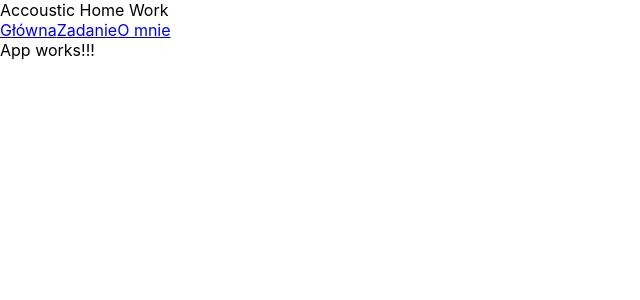
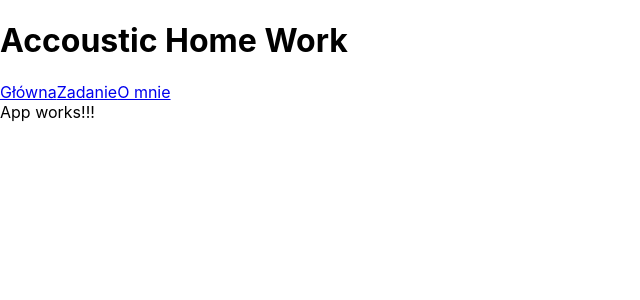
Before and after one commit to tomaszgrabowski/accoustic, a React (Create React App) app: page / in a window 1280 px wide. Shown: the top 300 px of the page, without its empty margins (0-640 px from the left). Built offline with nearby package versions, Linux system fonts and the light colour scheme.

Commit message:
move header from navigation component to own component

```diff
--- a/src/Routes.tsx
+++ b/src/Routes.tsx
@@ -1,17 +1,17 @@
 import React from 'react';
-import { BrowserRouter as Router, Switch, Route } from 'react-router-dom';
-import Navigation from './components/Navigation';
+import { BrowserRouter as Router, Route, Switch } from 'react-router-dom';
 import App from './App';
+import Header from './components/Header';
 import { APP_NAME, ROUTES } from './constants';
 
 const Routes = () => {
     return (
         <Router>
-            <Navigation appName={APP_NAME}/>
+            <Header appName={ APP_NAME }/>
             <Switch>
-                <Route exact path={ROUTES.HOME} component={App}/>
-                <Route path={ROUTES.ABOUT_ME} component={App}/>
-                <Route path={ROUTES.ARTICLE} component={App}/>
+                <Route exact path={ ROUTES.HOME } component={ App }/>
+                <Route path={ ROUTES.ABOUT_ME } component={ App }/>
+                <Route path={ ROUTES.ARTICLE } component={ App }/>
             </Switch>
         </Router>
     );
--- /dev/null
+++ b/src/components/Header.tsx
@@ -0,0 +1,17 @@
+import React from 'react';
+import Navigation from './Navigation';
+
+interface IProps {
+    appName: string;
+}
+
+const Header = ( props: IProps ) => {
+    return (
+        <header>
+            <h1>{ props.appName }</h1>
+            <Navigation/>
+        </header>
+    );
+};
+
+export default Header;
--- a/src/components/Navigation.tsx
+++ b/src/components/Navigation.tsx
@@ -2,17 +2,12 @@ import React from 'react';
 import { NavLink } from 'react-router-dom';
 import { ROUTES } from '../constants';
 
-interface IProps {
-    appName: string;
-}
-
-const Navigation = (props: IProps) => {
+const Navigation = () => {
     return (
         <nav>
-            <div>{props.appName}</div>
-            <NavLink to={ROUTES.HOME}>Główna</NavLink>
-            <NavLink to={ROUTES.ARTICLE}>Zadanie</NavLink>
-            <NavLink to={ROUTES.ABOUT_ME}>O mnie</NavLink>
+            <NavLink to={ ROUTES.HOME }>Główna</NavLink>
+            <NavLink to={ ROUTES.ARTICLE }>Zadanie</NavLink>
+            <NavLink to={ ROUTES.ABOUT_ME }>O mnie</NavLink>
         </nav>
     );
 };
```
